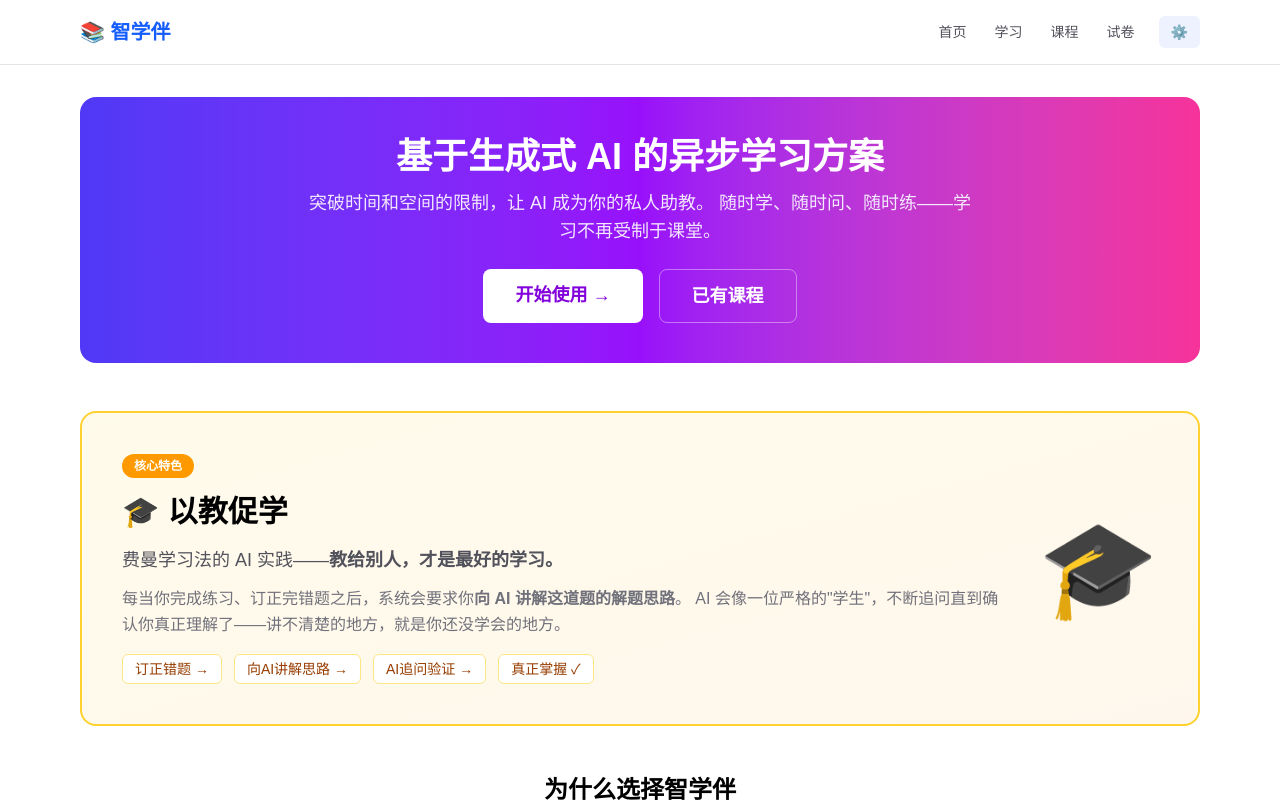
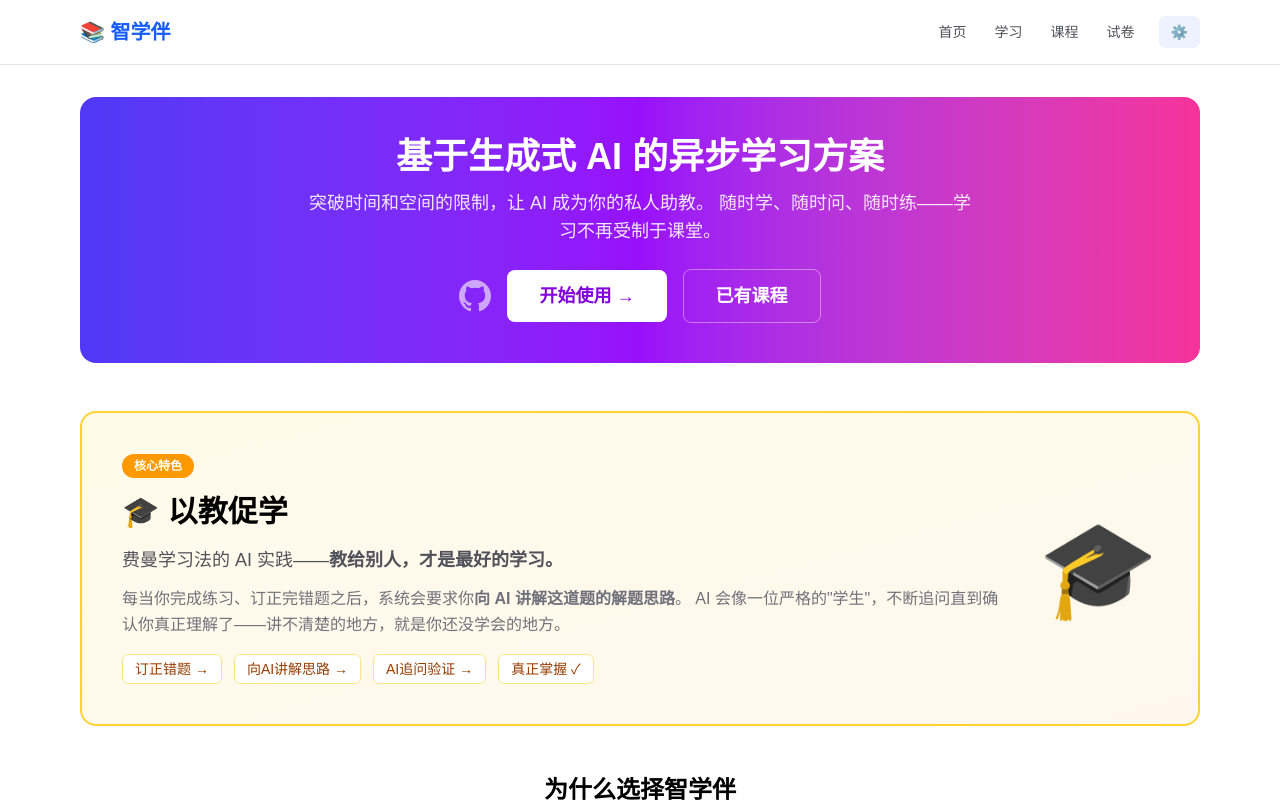
Before and after one commit to YHSome/ZhiXueBan, a Next.js app: page / in a window 1280 px wide. Shown: the top 802 px of the page. Built offline with nearby package versions, Linux system fonts and the light colour scheme.

Commit message:
feat: 首页添加GitHub logo链接

```diff
--- a/src/app/page.js
+++ b/src/app/page.js
@@ -57,7 +57,18 @@
           突破时间和空间的限制，让 AI 成为你的私人助教。
           随时学、随时问、随时练——学习不再受制于课堂。
         </p>
-        <div className="flex gap-4 justify-center">
+        <div className="flex gap-4 justify-center items-center">
+          <a
+            href="https://github.com/YHSome/ZhiXueBan"
+            target="_blank"
+            rel="noopener noreferrer"
+            className="text-white/60 hover:text-white transition-colors"
+            title="GitHub 仓库"
+          >
+            <svg className="w-8 h-8" viewBox="0 0 24 24" fill="currentColor">
+              <path d="M12 0C5.37 0 0 5.37 0 12c0 5.3 3.438 9.8 8.205 11.385.6.113.82-.258.82-.577 0-.285-.01-1.04-.015-2.04-3.338.724-4.042-1.61-4.042-1.61-.546-1.385-1.335-1.755-1.335-1.755-1.087-.744.084-.729.084-.729 1.205.084 1.838 1.236 1.838 1.236 1.07 1.835 2.809 1.305 3.495.998.108-.776.417-1.305.76-1.605-2.665-.3-5.466-1.332-5.466-5.93 0-1.31.465-2.38 1.235-3.22-.135-.303-.54-1.523.105-3.176 0 0 1.005-.322 3.3 1.23.96-.267 1.98-.399 3-.405 1.02.006 2.04.138 3 .405 2.28-1.552 3.285-1.23 3.285-1.23.645 1.653.24 2.873.12 3.176.765.84 1.23 1.91 1.23 3.22 0 4.61-2.805 5.625-5.475 5.92.42.36.81 1.096.81 2.22 0 1.606-.015 2.896-.015 3.286 0 .315.21.69.825.57C20.565 21.795 24 17.295 24 12c0-6.63-5.37-12-12-12z"/>
+            </svg>
+          </a>
           <Link
             href="/setup"
             className="bg-white text-purple-700 font-semibold px-8 py-3 rounded-lg hover:bg-purple-50 transition-colors text-lg inline-block"
```
Also changed, not shown: package.json (+8 -3 lines), 1 other file (tests, documents, lock files or other folders).
